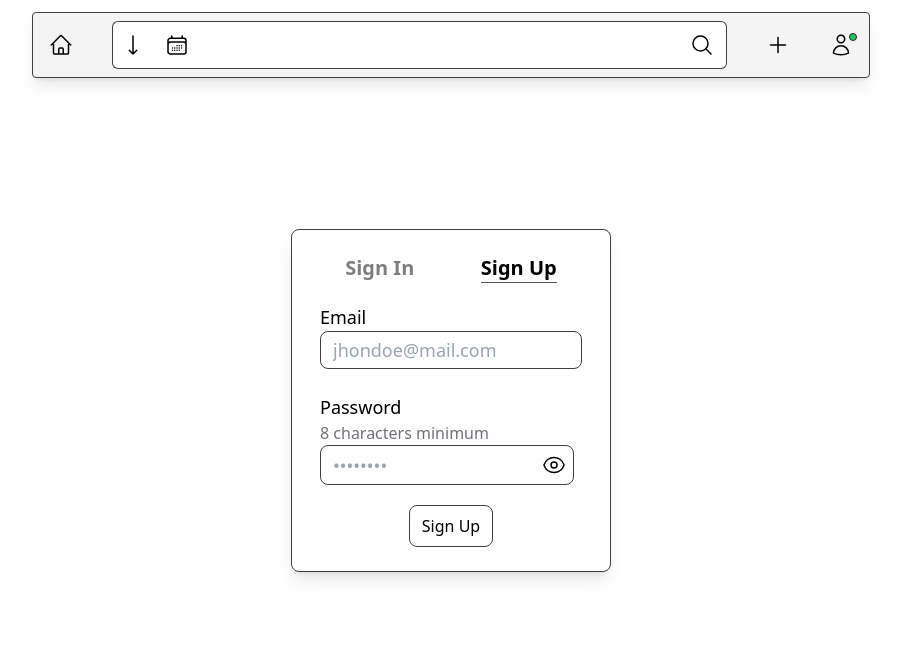
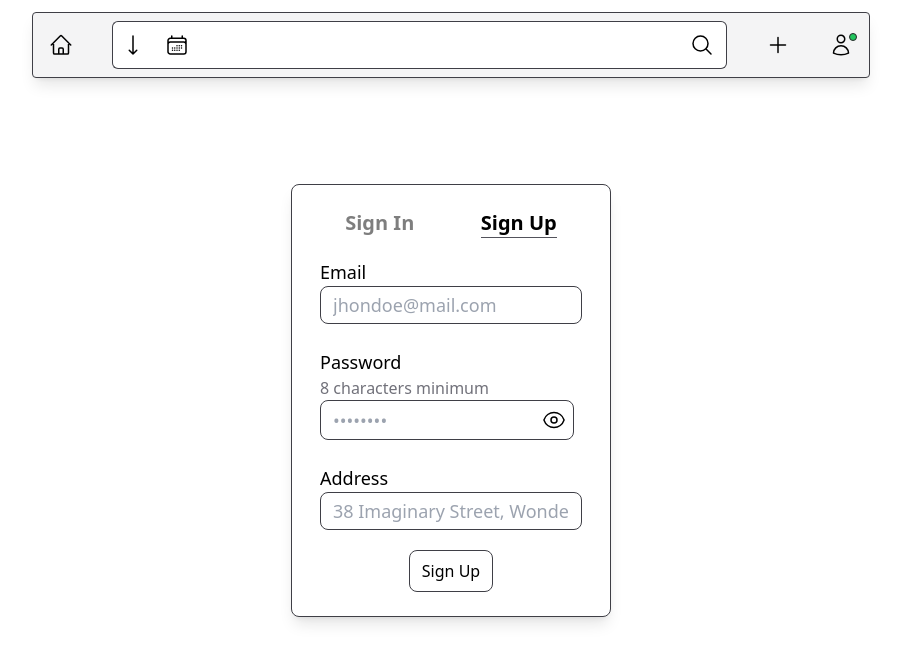
Before and after one commit to lucien-n/sveltekit-unnamed, a SvelteKit app: page /auth in a window 1280 px wide. Both pictures are taken after a click on the button "Sign Up". Shown: the top 662 px of the page, without its empty margins (189-1090 px from the left). Built offline with nearby package versions, Linux system fonts and the light colour scheme; what pocketbase would draw is missing.

Commit message:
added address field to auth form

```diff
--- a/src/lib/pocketbase.ts
+++ b/src/lib/pocketbase.ts
@@ -13,17 +13,18 @@ export async function signInWithEmailAndPassword(email: string, password: string
 	}
 }
 
-export async function signUpWithEmailAndPassword(email: string, password: string) {
+export async function signUpWithEmailAndPassword(email: string, password: string, address: string) {
 	email = email.toLowerCase();
 	try {
 		await pb.collection('users').create({
 			username: email.split('@')[0],
 			email: email,
 			name: email.split('@')[0].split('.')[0],
+			address: address,
 			password: password,
 			passwordConfirm: password
 		});
-		goto('/');
+		signInWithEmailAndPassword(email, password);
 	} catch (error) {
 		console.error(error);
 	}
--- a/src/routes/auth/+page.svelte
+++ b/src/routes/auth/+page.svelte
@@ -1,6 +1,7 @@
 <script lang="ts">
 	import { fade } from 'svelte/transition';
 	import { signInWithEmailAndPassword, signUpWithEmailAndPassword } from '$lib/pocketbase';
+	import { append_hydration_dev } from 'svelte/internal';
 
 	// 0 => Sign In
 	// 1 => Sign Up
@@ -12,6 +13,7 @@
 	let incorrectEmailFormat = false;
 	let email = '';
 	let password = '';
+	let address = '';
 
 	let passwordInput: HTMLInputElement;
 	let showPassword = false;
@@ -25,7 +27,7 @@
 		if (email == '' || password.length < 8) return;
 
 		currentForm
-			? await signUpWithEmailAndPassword(email, password)
+			? await signUpWithEmailAndPassword(email, password, address)
 			: await signInWithEmailAndPassword(email, password);
 	}
 
@@ -42,7 +44,7 @@
 
 <div in:fade={{ duration: 350 }} class="pointer-events-none flex h-full w-full">
 	<div
-		class="pointer-events-auto mx-auto w-fit self-center rounded-lg border border-zinc-700 bg-white px-5 py-4 shadow-lg dark:bg-zinc-900 md:w-1/3 xl:w-1/4"
+		class="pointer-events-auto mx-auto w-fit self-center rounded-lg border border-zinc-700 bg-white px-5 py-4 shadow-lg dark:bg-zinc-900 md:w-1/2 lg:w-1/3 xl:w-1/4"
 	>
 		<div class="flex justify-between">
 			<button
@@ -133,6 +135,18 @@
 					</button>
 				</div>
 			</div>
+			<br />
+			<div id="address" class:hidden={currentForm == 0}>
+				<span class="text-lg"> Address </span>
+				<input
+					type="text"
+					name="email"
+					id="email"
+					placeholder="38 Imaginary Street, Wonderland, 69420"
+					class="block w-full rounded-md border border-zinc-700 px-2 py-1 text-lg outline-none outline-offset-0 focus:outline-blue-500 dark:bg-zinc-800 sm:rounded-lg sm:px-3"
+					bind:value={address}
+				/>
+			</div>
 		</div>
 
 		<button
```
